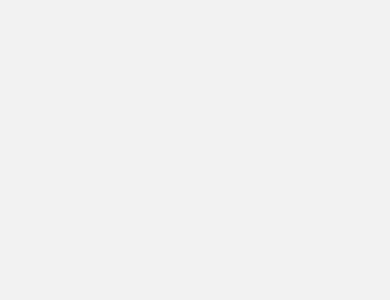
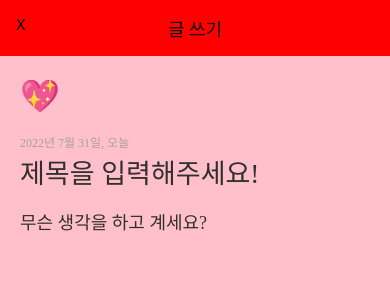
Before and after one commit to 0r0loo/thread, a React Native app: screen /Write in a window 390 px wide. Shown: the top 300 px of the page. Built offline with nearby package versions, Linux system fonts and the light colour scheme.

Commit message:
Add : 글쓰기 쪽 추가

```diff
--- /dev/null
+++ b/components/write/WriteBody.js
@@ -0,0 +1,61 @@
+import React, {useRef} from 'react';
+import {StyleSheet, Text, TextInput, View} from 'react-native';
+
+function WriteBody() {
+  const bodyRef = useRef();
+  // TODO : 스크롤 되어야함.
+  return (
+    <View style={styles.block}>
+      <Text style={styles.category}>💖</Text>
+      <Text style={styles.date}>2022년 7월 31일, 오늘</Text>
+      <TextInput
+        placeholder={'제목을 입력해주세요!'}
+        style={styles.titleInput}
+        returnKeyType={'next'}
+        onSubmitEditing={() => bodyRef.current.focus()}
+      />
+      <TextInput
+        placeholder={'무슨 생각을 하고 계세요?'}
+        style={styles.bodyInput}
+        multiline
+        textAlignVertical={'top'}
+        // maxLength={150}
+        ref={bodyRef}
+      />
+    </View>
+  );
+}
+
+const styles = StyleSheet.create({
+  block: {
+    paddingTop: 20,
+    paddingHorizontal: 20,
+    flex: 1,
+    backgroundColor: 'pink',
+  },
+  category: {
+    fontSize: 32,
+    marginBottom: 20,
+  },
+  date: {
+    marginBottom: 8,
+    color: '#A5A39B',
+    fontFamily: 'MinSans-Regular',
+    fontSize: 12,
+    lineHeight: 16,
+  },
+  titleInput: {
+    fontFamily: 'MinSans-Bold',
+    fontSize: 27,
+    color: '#31302B',
+    marginBottom: 20,
+  },
+  bodyInput: {
+    fontFamily: 'MinSans-Regular',
+    fontSize: 18,
+    color: '#31302B',
+    lineHeight: 27,
+  },
+});
+
+export default WriteBody;
--- /dev/null
+++ b/components/write/WriteFooter.js
@@ -0,0 +1,7 @@
+import React from 'react';
+
+function WriteFooter() {
+  return null;
+}
+
+export default WriteFooter;
--- a/components/write/WriteHeader.js
+++ b/components/write/WriteHeader.js
@@ -1,7 +1,51 @@
 import React from 'react';
+import {Pressable, StyleSheet, Text, View} from 'react-native';
+import {useNavigation} from '@react-navigation/native';
 
 function WriteHeader() {
-  return <></>;
+  const navigation = useNavigation();
+  const onClose = () => {
+    console.log('글쓰기 헤더 X 버튼');
+    navigation.pop();
+  };
+
+  return (
+    <View style={styles.block}>
+      <View>
+        <Pressable onPress={onClose}>
+          {/* TODO: X Icon으로 교체해야함 */}
+          <Text>X</Text>
+        </Pressable>
+      </View>
+      <View style={styles.center}>
+        <Text style={styles.title}>글 쓰기</Text>
+      </View>
+    </View>
+  );
 }
 
+const styles = StyleSheet.create({
+  block: {
+    height: 56,
+    backgroundColor: 'red',
+    padding: 16,
+    flexDirection: 'row',
+  },
+  center: {
+    position: 'absolute',
+    top: 0,
+    bottom: 0,
+    right: 0,
+    left: 0,
+    alignItems: 'center',
+    justifyContent: 'center',
+    zIndex: -1,
+    flexDirection: 'row',
+  },
+  title: {
+    fontFamily: 'MinSans-Regular',
+    fontSize: 18,
+  },
+});
+
 export default WriteHeader;
--- a/screens/WriteScreen.js
+++ b/screens/WriteScreen.js
@@ -1,7 +1,32 @@
 import React from 'react';
+import {KeyboardAvoidingView, StyleSheet, Text} from 'react-native';
+import WriteHeader from '../components/write/WriteHeader';
+import {SafeAreaView} from 'react-native-safe-area-context';
+import WriteBody from '../components/write/WriteBody';
+import WriteFooter from '../components/write/WriteFooter';
 
 function WriteScreen() {
-  return null;
+  console.log('Write');
+  return (
+    <SafeAreaView style={styles.blocK}>
+      <KeyboardAvoidingView style={styles.avodingView}>
+        <WriteHeader />
+        {/*
+        TODO: 카테고리 추가하는 그런 느낌의 그걸 만들어야함.
+
+        */}
+        <WriteBody />
+        <WriteFooter />
+      </KeyboardAvoidingView>
+    </SafeAreaView>
+  );
 }
 
+const styles = StyleSheet.create({
+  blocK: {flex: 1},
+  avodingView: {
+    flex: 1,
+  },
+});
+
 export default WriteScreen;
```
